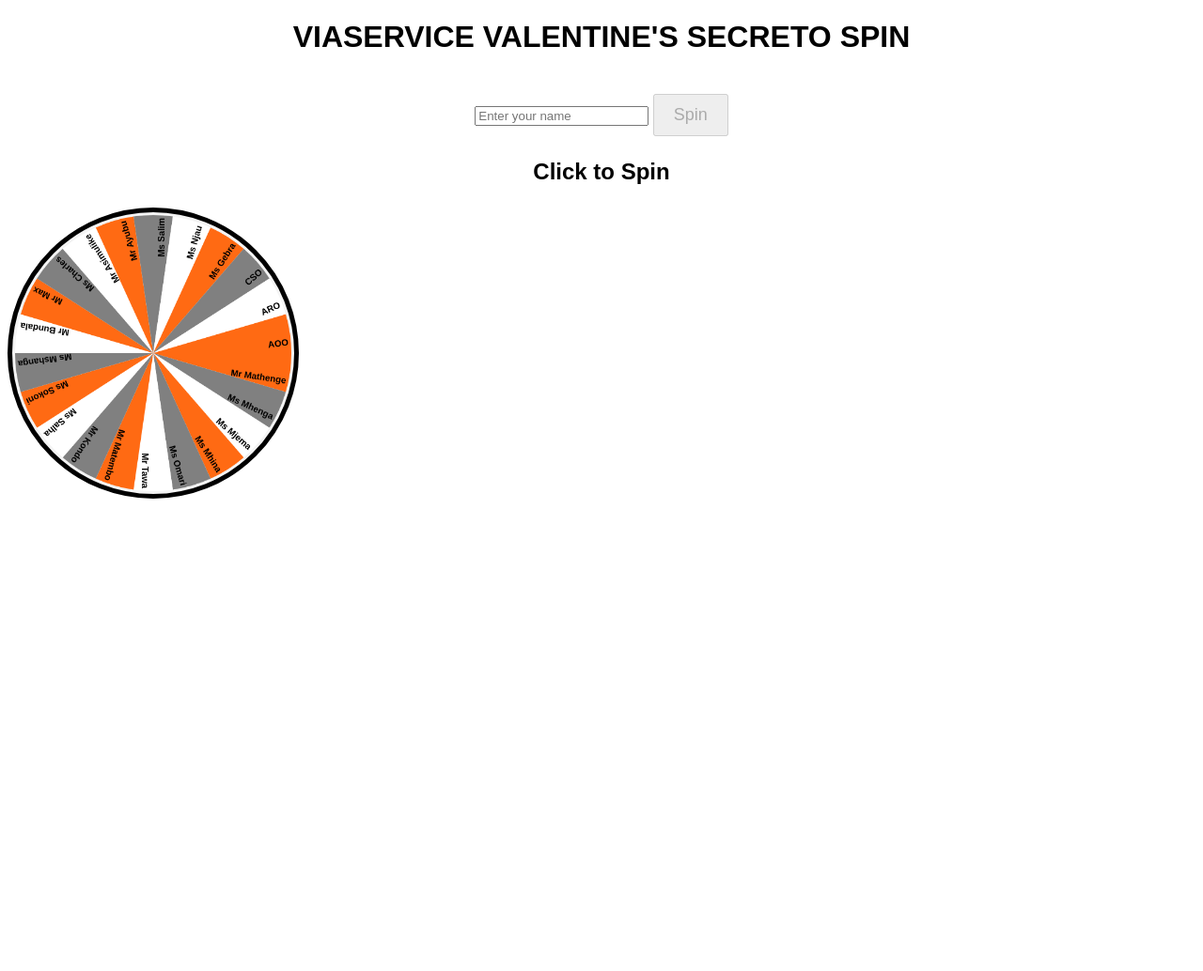
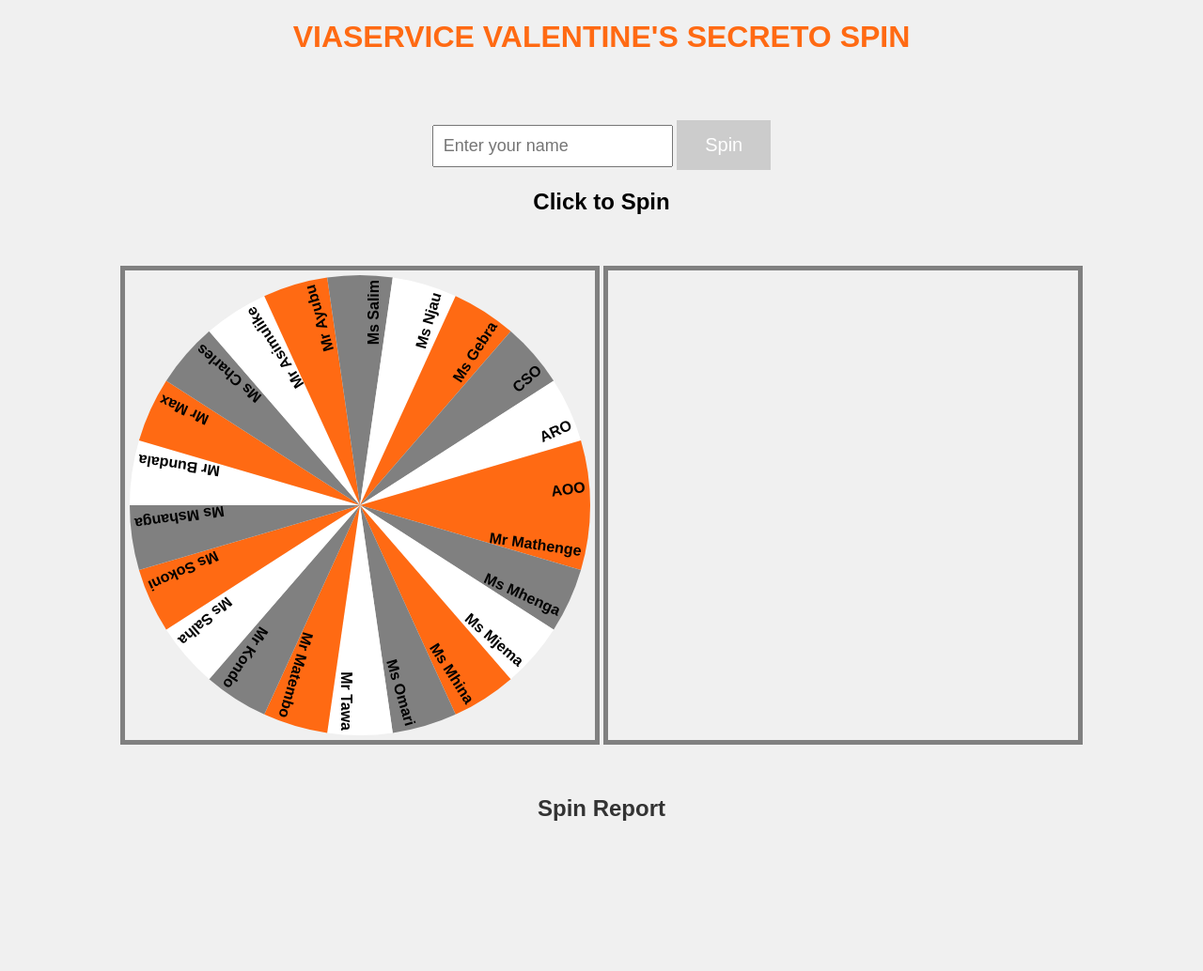
Before and after one commit to elinhowski2/viaservice-valentines-spin, a plain HTML site: page index.html in a window 1280 px wide. Shown: the top 1034 px of the page at 94% size. After the commit the page ends 895 px from the top, so only its background shows below. Drawn offline with Linux system fonts and the light colour scheme.

Commit message:
Update style.css

```diff
--- a/style.css
+++ b/style.css
@@ -1,33 +1,58 @@
 body {
   font-family: Arial, sans-serif;
   text-align: center;
+  background-color: #f0f0f0;
 }
 
-.wheel {
-  display: inline-block;
+h1 {
+  color: #FF6A13; /* Pantone Orange */
+}
+
+.container {
   margin-top: 50px;
 }
 
-#wheel {
-  width: 300px;
-  height: 300px;
-  border-radius: 50%;
-  border: 5px solid #000;
-  display: flex;
-  justify-content: center;
-  align-items: center;
+button {
+  padding: 15px 30px;
   font-size: 20px;
-  background-color: #f4f4f4;
+  cursor: pointer;
+  background-color: #FF6A13; /* Pantone Orange */
+  border: none;
+  color: white;
+  margin-top: 20px;
 }
 
-button {
-  margin-top: 20px;
-  padding: 10px 20px;
-  font-size: 18px;
-  cursor: pointer;
+button:disabled {
+  background-color: #ccc;
 }
 
 #spin-result {
   font-size: 24px;
   font-weight: bold;
+  margin-top: 20px;
 }
+
+canvas {
+  border: 5px solid grey;
+  margin-top: 30px;
+}
+
+#user-name {
+  padding: 10px;
+  font-size: 18px;
+}
+
+#report {
+  margin-top: 50px;
+  color: #333;
+}
+
+#report-list {
+  list-style-type: none;
+  padding: 0;
+}
+
+#report-list li {
+  font-size: 18px;
+  padding: 5px;
+}
```
